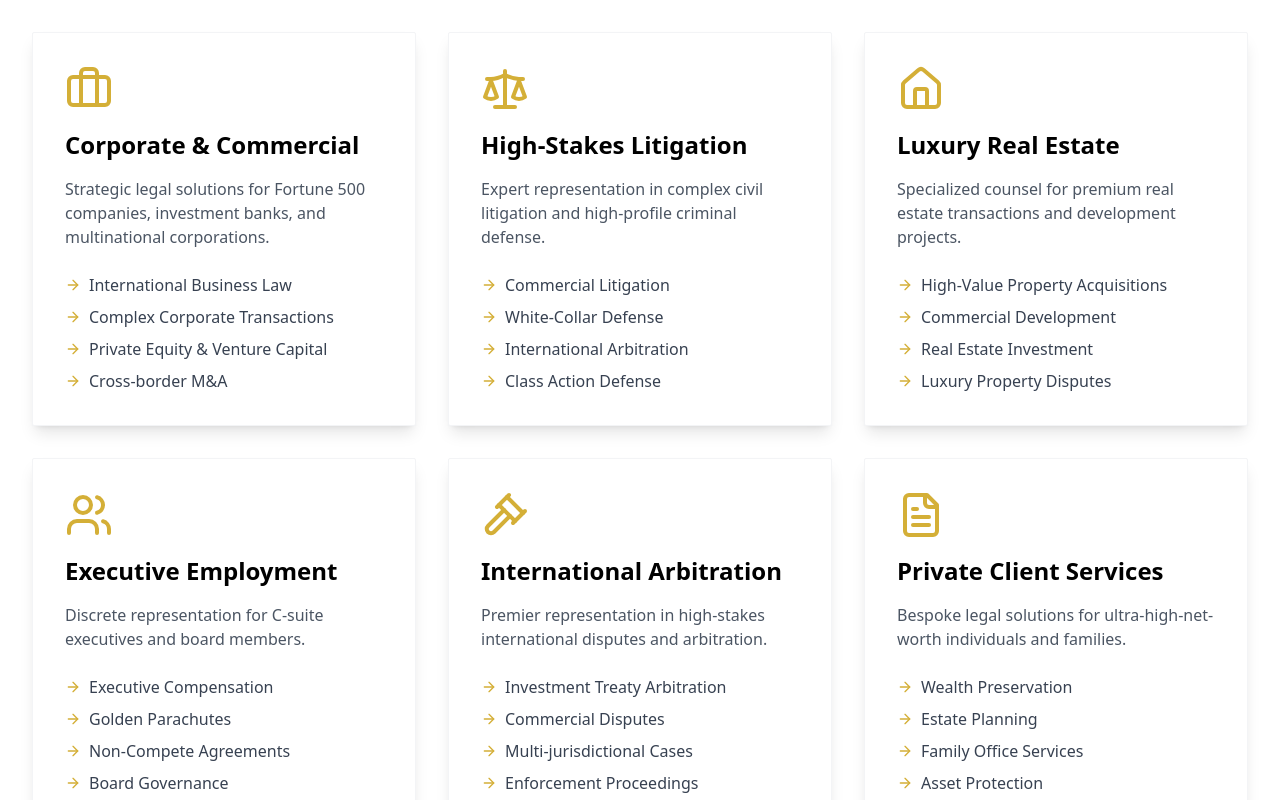
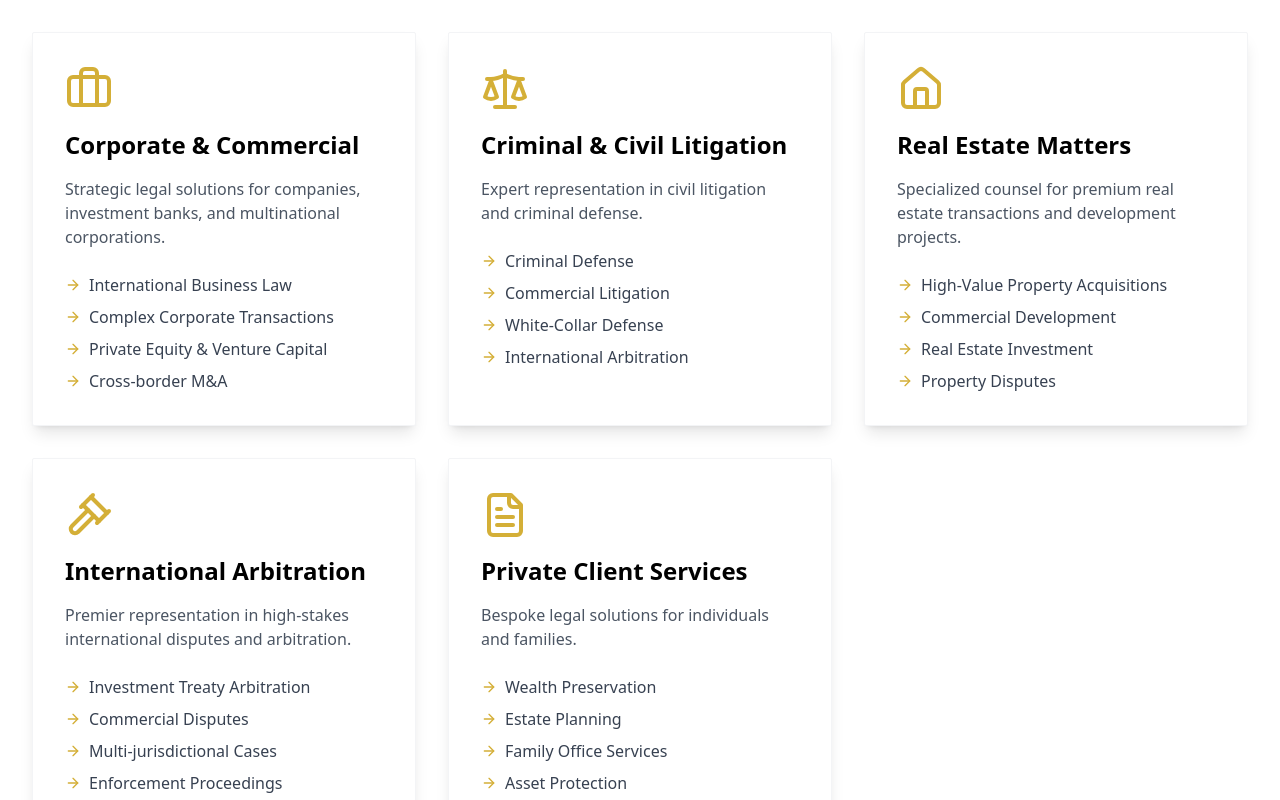
Before and after one commit to Jayant818/lawFirm, a Next.js app: page / in a window 1280 px wide. Shown: the part 1080-1880 px from the top of the page. Built offline with nearby package versions, Linux system fonts and the light colour scheme.

Commit message:
Refactor team member posts for correct spelling in team constant file and update links in Footer component

```diff
--- a/app/Components/Footer.tsx
+++ b/app/Components/Footer.tsx
@@ -26,11 +26,7 @@ const Footer = () => {
           <div className="space-y-4">
             <h3 className="text-xl font-semibold text-white">Quick Links</h3>
             <ul className="space-y-2">
-              <li>
-                <Link href="/expertise" className="hover:text-blue-400 transition-colors duration-300">
-                  Our Expertise
-                </Link>
-              </li>
+
               <li>
                 <Link href="/team" className="hover:text-blue-400 transition-colors duration-300">
                   Our Associates
--- a/app/constant/team.ts
+++ b/app/constant/team.ts
@@ -23,9 +23,8 @@ export const team = [
     imgUrl: "/tarunYadav.jpeg",
     startDate: "2011",
     description: [
-      "Practicing since 2011, Advocate he is a seasoned legal professional known for his unwavering dedication to justice and precision in legal strategy. Based at the High Court of Punjab and Haryana, he has earned a reputation for delivering results across a broad spectrum of legal domains, including matrimonial disputes, criminal trials and appeals, civil suits, labour matters, and arbitration proceedings.",
+      "Practicing advocate since 2011, he is a seasoned legal professional known for his unwavering dedication to justice and precision in legal strategy. He has earned a reputation for delivering results across a broad spectrum of legal domains, including criminal ,civil ,service matters, financial matters, writs,matrimonial disputes, appeals, labour matters, and arbitration proceedings, & repersented clients in all consumer forums - district , state & national.",
       "With over a decade of courtroom experience, he approaches each case with a judicious blend of legal insight and procedural command. His sharp legal instincts and clarity of argumentation have consistently earned him the trust of clients and respect among peers. Whether navigating the intricacies of a family dispute or contesting a complex civil or criminal matter, his focus remains firmly on time-bound, result-oriented advocacy.",
-      "Known for his integrity, professionalism, and client-centric approach, he stands as a dependable pillar in the High Court litigation landscape.",
     ],
   },
 
@@ -44,7 +43,7 @@ export const team = [
   },
   {
     name: "Lokesh Yadav",
-    post: "Associates",
+    post: "Associate",
     phone: "9991636649",
     email: "advlokeshrao@gmail.com",
     imgUrl: "/LokeshYadav.jpeg",
@@ -57,7 +56,7 @@ export const team = [
   },
   {
     name: "Ashutosh Anand",
-    post: "Associates",
+    post: "Associate",
     phone: "9899099458",
     email: "adv.ashutosh09@gmail.com",
     imgUrl: "/ashutoshAnand.png",
@@ -70,7 +69,7 @@ export const team = [
   },
   {
     name: "Yudhisthir Yadav",
-    post: "Associates",
+    post: "Associate",
     phone: "7015804793",
     email: "advyudhisthiryadav@gmail.com",
     imgUrl: "/kuku5.png",
--- a/app/contact/page.tsx
+++ b/app/contact/page.tsx
@@ -20,19 +20,20 @@ export default function AboutPage() {
         <h2 className="text-2xl font-bold mb-6">Our Expertise</h2>
         <div className="grid grid-cols-1 md:grid-cols-2 lg:grid-cols-3 gap-6">
           {[
+            'Criminal Litigation',
+            'Civil Litigation',
             'Corporate & Commercial',
-            'Litigation (Civil and Criminal)',
             'MACT',
-            'Private Client',
             'Drafting',
-            'Property',
+            'Real Estate Matters',
             'Arbitration',
             'Writs',
-            'Customs',
+            'Customs and Excise Matters',
             'Labour Law',
+            'Taxation Law',
             'Service Matters',
             'Company Law',
-            'Securitization Law',
+            'Matrimonial Disputes',
           ].map((area, idx) => (
             <div key={idx} className="flex items-center gap-4 p-4 border rounded-lg shadow-sm">
               <CheckCircle className="text-green-600 w-6 h-6" />
@@ -85,7 +86,7 @@ export default function AboutPage() {
         <div className="flex flex-col md:flex-row items-start gap-6">
           <div>
             <h3 className="text-lg font-semibold">Phone</h3>
-            <p className="text-gray-600">9910731889</p>
+            <p className="text-gray-600">+91-9910731889</p>
           </div>
               <div>
             <h3 className="text-lg font-semibold">Email</h3>
--- a/app/page.tsx
+++ b/app/page.tsx
@@ -2,7 +2,7 @@
 import React from 'react';
 import Image from 'next/image';
 import Link from 'next/link';
-import { ArrowRight, Briefcase, FileText, Gavel, Home, Scale,  Users } from 'lucide-react';
+import { ArrowRight, Briefcase, FileText, Gavel, Home, Scale,  } from 'lucide-react';
 import { motion } from 'framer-motion';
 
 export default function HomePage() {
@@ -10,7 +10,7 @@ export default function HomePage() {
     {
       icon: <Briefcase className="w-12 h-12 text-gold-600" />,
       title: "Corporate & Commercial",
-      description: "Strategic legal solutions for Fortune 500 companies, investment banks, and multinational corporations.",
+      description: "Strategic legal solutions for companies, investment banks, and multinational corporations.",
       services: [
         "International Business Law",
         "Complex Corporate Transactions",
@@ -20,37 +20,37 @@ export default function HomePage() {
     },
     {
       icon: <Scale className="w-12 h-12 text-gold-600" />,
-      title: "High-Stakes Litigation",
-      description: "Expert representation in complex civil litigation and high-profile criminal defense.",
+      title: "Criminal & Civil Litigation",
+      description: "Expert representation in civil litigation and criminal defense.",
       services: [
+        "Criminal Defense",
         "Commercial Litigation",
         "White-Collar Defense",
         "International Arbitration",
-        "Class Action Defense"
       ]
     },
     {
       icon: <Home className="w-12 h-12 text-gold-600" />,
-      title: "Luxury Real Estate",
+      title: "Real Estate Matters",
       description: "Specialized counsel for premium real estate transactions and development projects.",
       services: [
         "High-Value Property Acquisitions",
         "Commercial Development",
         "Real Estate Investment",
-        "Luxury Property Disputes"
+        "Property Disputes"
       ]
     },
-    {
-      icon: <Users className="w-12 h-12 text-gold-600" />,
-      title: "Executive Employment",
-      description: "Discrete representation for C-suite executives and board members.",
-      services: [
-        "Executive Compensation",
-        "Golden Parachutes",
-        "Non-Compete Agreements",
-        "Board Governance"
-      ]
-    },
+    // {
+    //   icon: <Users className="w-12 h-12 text-gold-600" />,
+    //   title: "Executive Employment",
+    //   description: "Discrete representation for C-suite executives and board members.",
+    //   services: [
+    //     "Executive Compensation",
+    //     "Golden Parachutes",
+    //     "Non-Compete Agreements",
+    //     "Board Governance"
+    //   ]
+    // },
     {
       icon: <Gavel className="w-12 h-12 text-gold-600" />,
       title: "International Arbitration",
@@ -65,7 +65,7 @@ export default function HomePage() {
     {
       icon: <FileText className="w-12 h-12 text-gold-600" />,
       title: "Private Client Services",
-      description: "Bespoke legal solutions for ultra-high-net-worth individuals and families.",
+      description: "Bespoke legal solutions for individuals and families.",
       services: [
         "Wealth Preservation",
         "Estate Planning",
```
